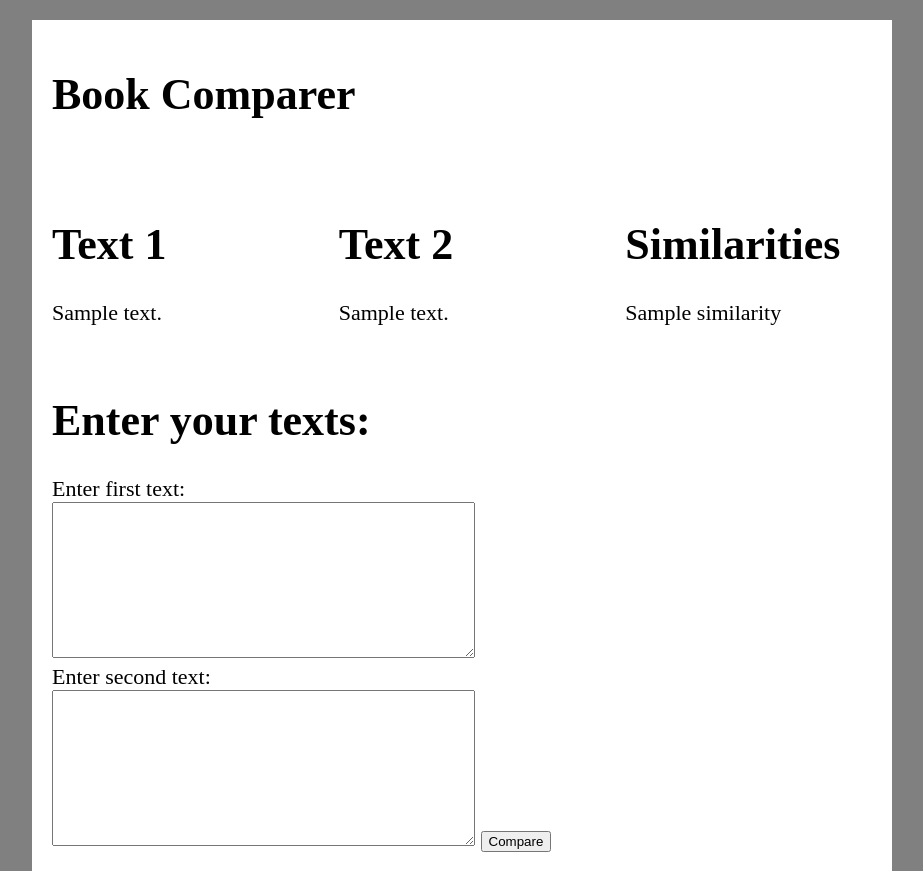
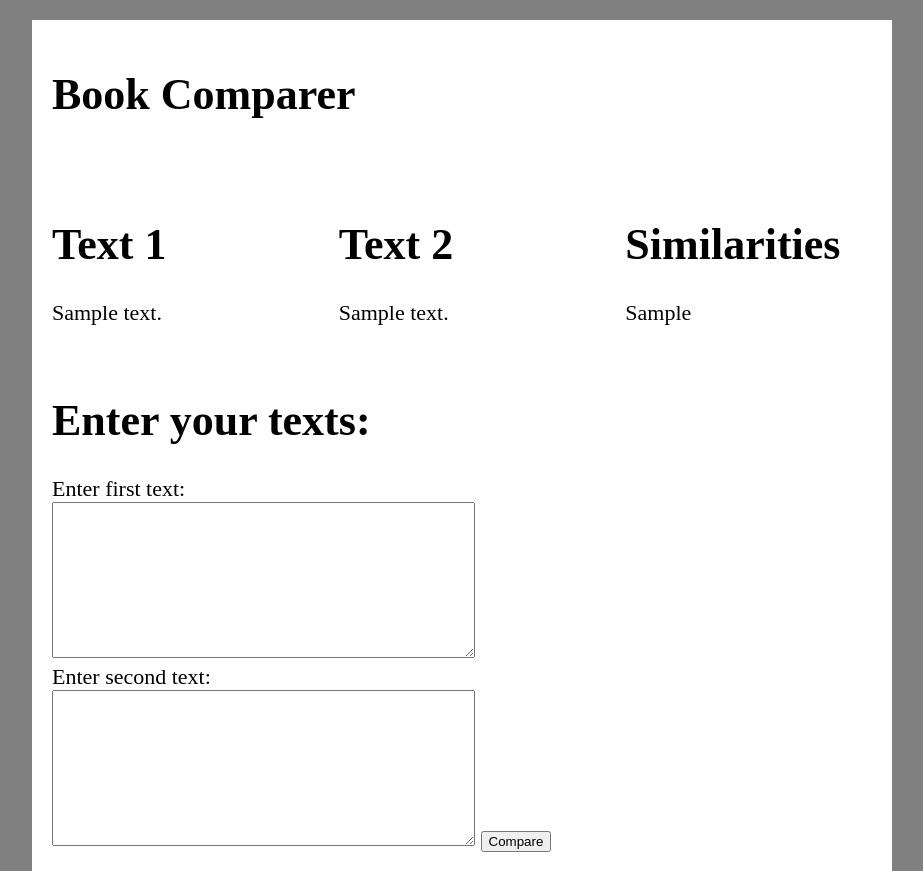
Before and after one commit to nighthail/book_analyzer, a Flask app: template templates/compare.html in a window 1280 px wide. Shown: the top 871 px of the page, without its empty margins (178-1101 px from the left). Run offline with Flask 3, Linux system fonts and the light colour scheme; the template is opened without the code that fills it: most values are stand-ins (such as "Sample title", 1, 10 or a date in 2020); some web fonts are replaced.

```diff
--- a/app.py
+++ b/app.py
@@ -64,27 +64,33 @@ def process():
 def compare_page():
     text_1 = 'Enter your text below to analyze it'
     text_2 = 'Enter your text below to analyze it'
-    similarity = 'Similarity between the two texts displayed here'
+    similarity_string = 'Similarity between the two texts displayed here'
 
-    return render_template('compare.html', text_1=text_1, text_2=text_2, similarity=similarity)
+    return render_template('compare.html', text_1=text_1, text_2=text_2, similarity_string=similarity_string)
 @app.route('/compare_func', methods=['POST'])
 def compare():
-    global text_1, text_2
+    global text_1, text_2, similarity
+    #tar in två texter från två text areas
     compare_text_1 = request.form['compare_text_1']
     compare_text_2 = request.form['compare_text_2']
+    #kontrollerar att texterna går att analysera
     if compare_text_1 == compare_text_2 or compare_text_1 == '' or compare_text_2 == '':
         text_1 = 'Faulty data input'
         text_2 = 'Faulty data input'
     else:
+        #Om texterna fungerar skickas de vidare var för sig till funktionerna som
+        #förberered dem för att kunna summeras
         doc_1 = nlp_code.prepare_own_text(compare_text_1)
         doc_2 = nlp_code.prepare_own_text(compare_text_2)
         text_1 = nlp_code.make_summary(doc_1)
         text_2 = nlp_code.make_summary(doc_2)
+        #Med hjälp av spacys similarity kan vi få ut likheter mellan två texter
+        similarity = doc_1.similarity(doc_2)
+        similarity = round(similarity, 2)
+        similarity = similarity * 100
+        similarity_string = 'The texts are ' + str(similarity) + '% similar using spaCY similarity'
 
-        similarity = doc_1.similarity(doc_2)
-
-
-    return render_template('compare.html', text_1=text_1, text_2=text_2, similarity=similarity)
+    return render_template('compare.html', text_1=text_1, text_2=text_2, similarity_string=similarity_string)
 
 
 if __name__ == '__main__':
--- a/templates/compare.html
+++ b/templates/compare.html
@@ -20,7 +20,7 @@
                 {{ text_2 }}
 </div>
             <div class="column"><h1>Similarities</h1>
-                {{ similarity }}
+                {{ similarity_string }}
 </div>
 
         </div>
```
